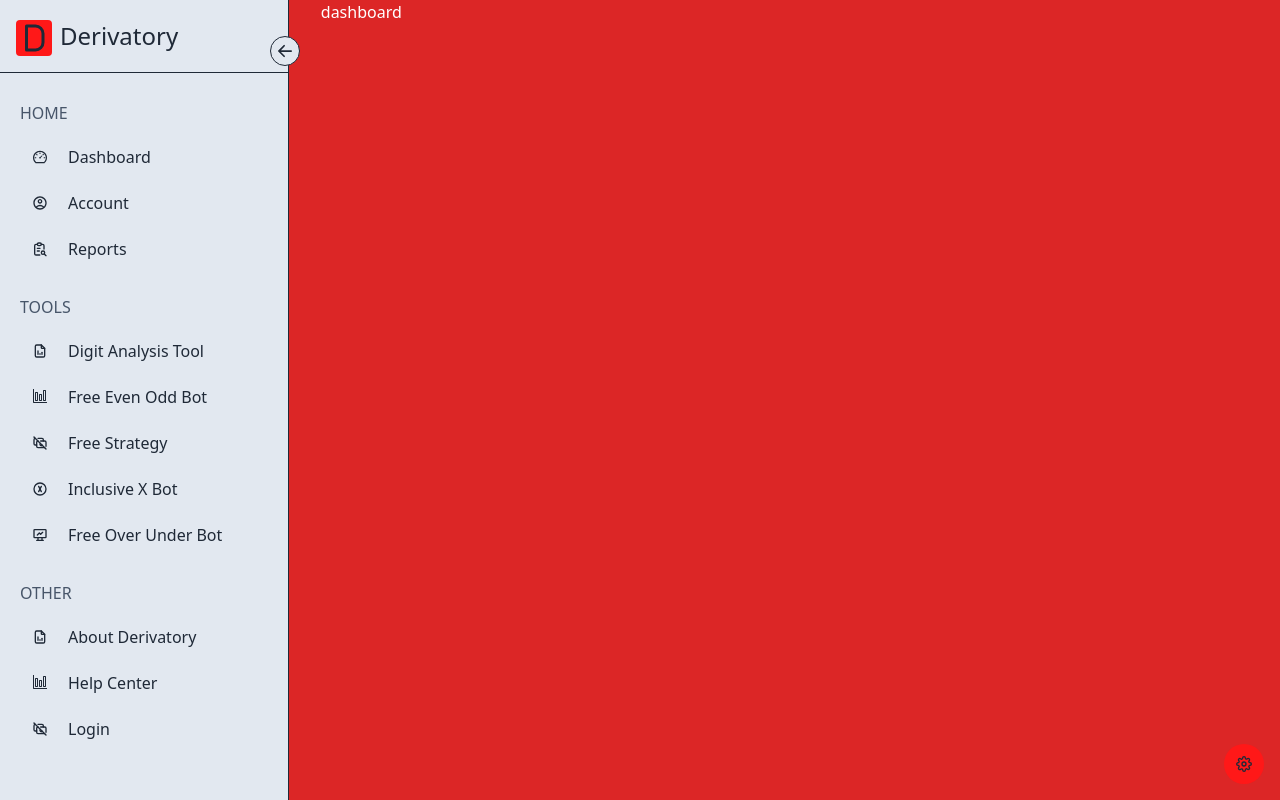
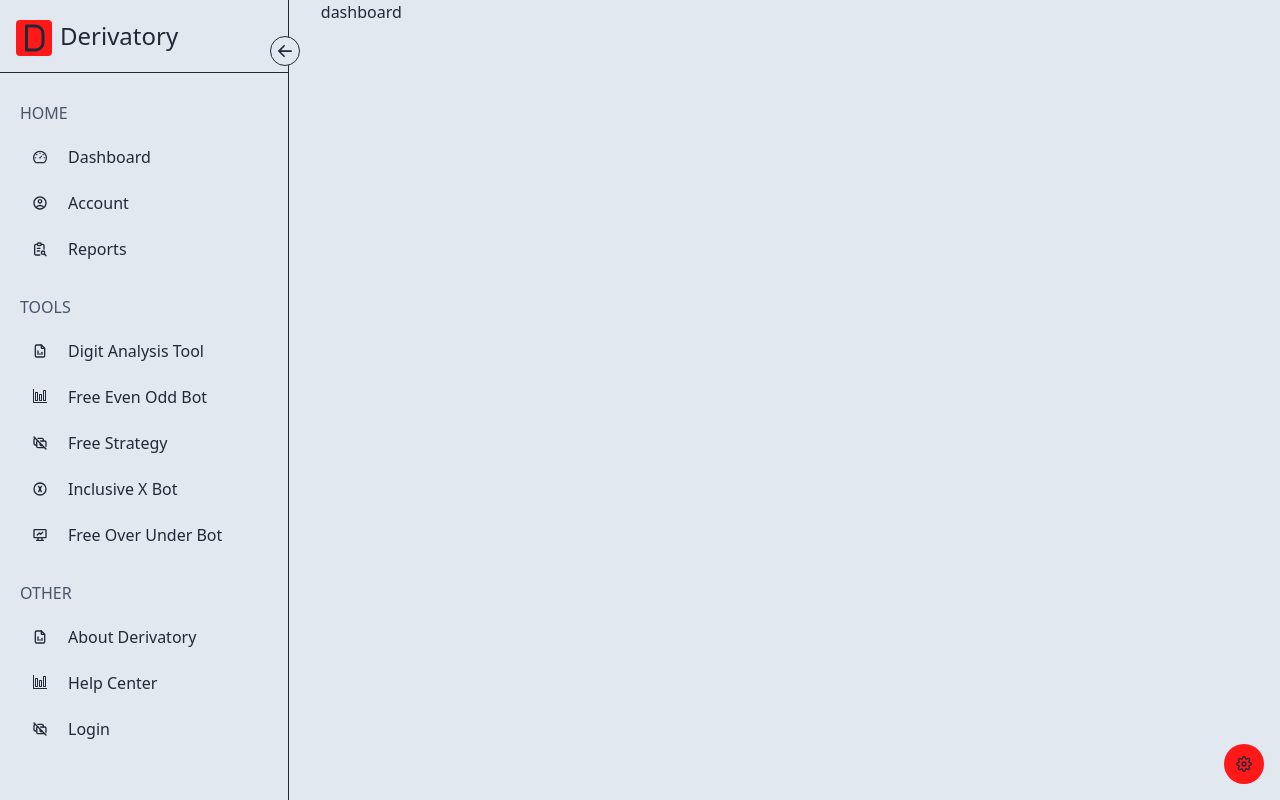
Before and after one commit to ALVIN02-ui/Derivatory-Frontend, a React (Vite) app: page / in a window 1280 px wide. Shown: the top 800 px of the page. Built offline with nearby package versions, Linux system fonts and the light colour scheme.

Commit message:
Added theme to dashboard page

```diff
--- a/src/pages/Dashboard.jsx
+++ b/src/pages/Dashboard.jsx
@@ -10,9 +10,9 @@
 
 function Dashboard() {
 
-  const { open, setOpen} = useStateContext();
+  const { open, currentMode} = useStateContext();
   return (
-    <div className={`${open ? "pl-72" : "pl-20"} h-screen w-screen bg-red-600 text-white`}>dashboard</div>
+    <div className={`${open ? "pl-72" : "pl-20"} ${currentMode === 'Dark' ? 'dark bg-slate-900 text-white': 'bg-slate-200 text-gray-800'} h-screen w-screen`}>dashboard</div>
   )
 }
 
```
